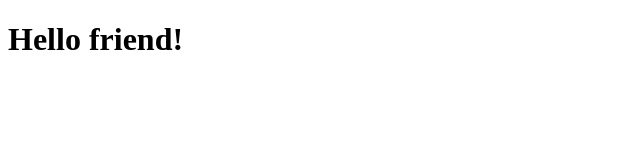
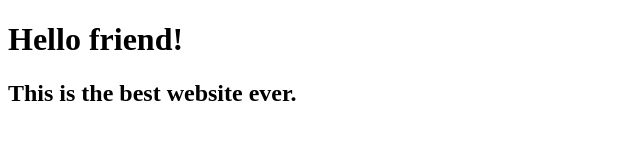
Before and after one commit to devyme/testrepo2, a plain HTML site: page index.html in a window 1280 px wide. Shown: the whole page, without its empty margins (0-640 px from the left). Drawn offline with Linux system fonts and the light colour scheme.

Commit message:
Added H2

```diff
--- a/index.html
+++ b/index.html
@@ -7,5 +7,6 @@
 </head>
 <body>
     <h1>Hello friend!</h1>
+    <h2>This is the best website ever.</h2>
 </body>
 </html>
```
